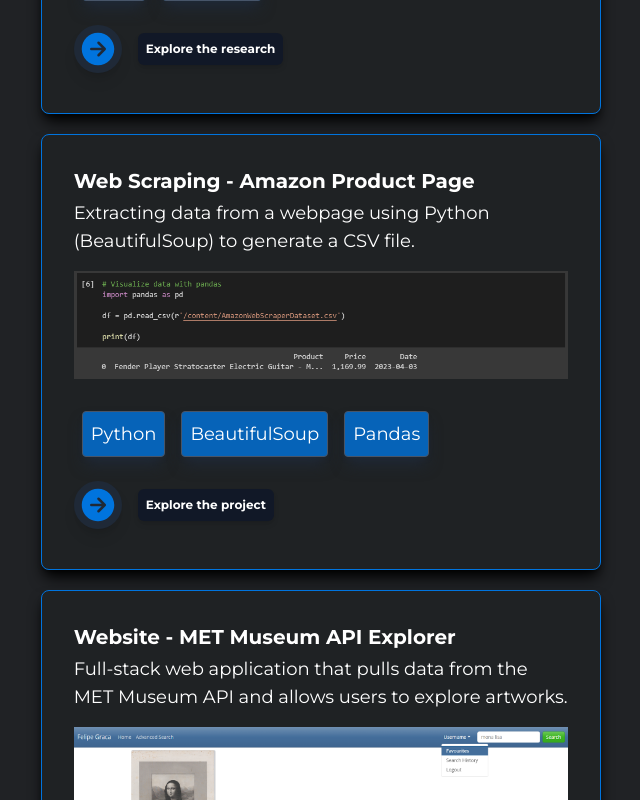
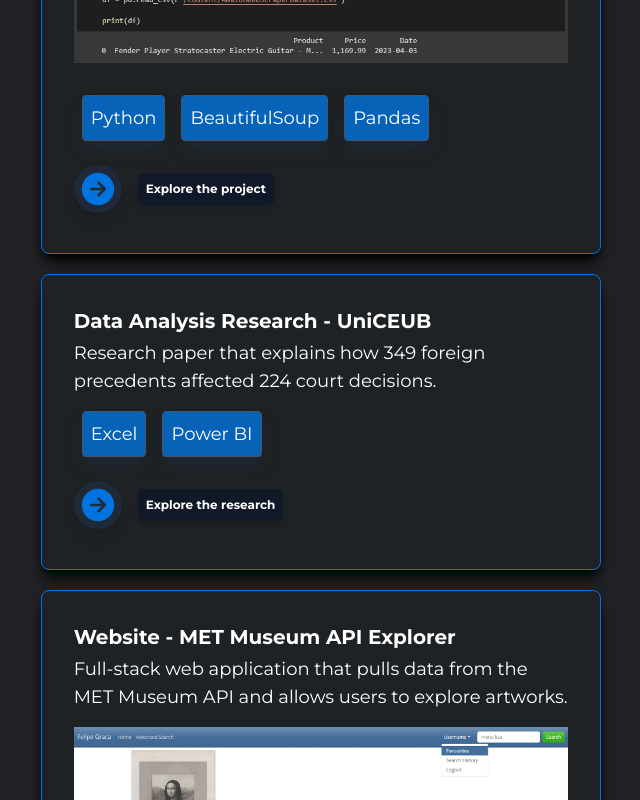
Before and after one commit to fmeneses-graca/my-website, a Next.js app: page / in a window 1280 px wide. Shown: the part 1520-2320 px from the top of the page, without its empty margins (359-999 px from the left). Built offline with nearby package versions, Linux system fonts and the light colour scheme.

Commit message:
Change projects order

```diff
--- a/components/ProjectSection.js
+++ b/components/ProjectSection.js
@@ -18,8 +18,8 @@ export default function ProjectSection() {
                 <div className="flex-container py-4">
                     <Card style="card-size-large" title="Data Analysis Project - Spotify Hitmakers" text={spotifyProjectText()} />
                     <Card style="card-size-large" title="Data Analytics Project - Mercedes-Benz Trucks" text={mercedesProjectText()} />
+                    <Card style="card-size-large" title="Web Scraping - Amazon Product Page" text={amazonProjectText()} />
                     <Card style="card-size-large" title="Data Analysis Research - UniCEUB" text={courtProjectText()} />
-                    <Card style="card-size-large" title="Web Scraping - Amazon Product Page" text={amazonProjectText()} />
                     <Card style="card-size-large" title="Website - MET Museum API Explorer" text={metProjectText()} />
                     <Card style="card-size-large" title="Data Analysis and BI - Presentation" text={presentationText()} />
                 </div>
```
